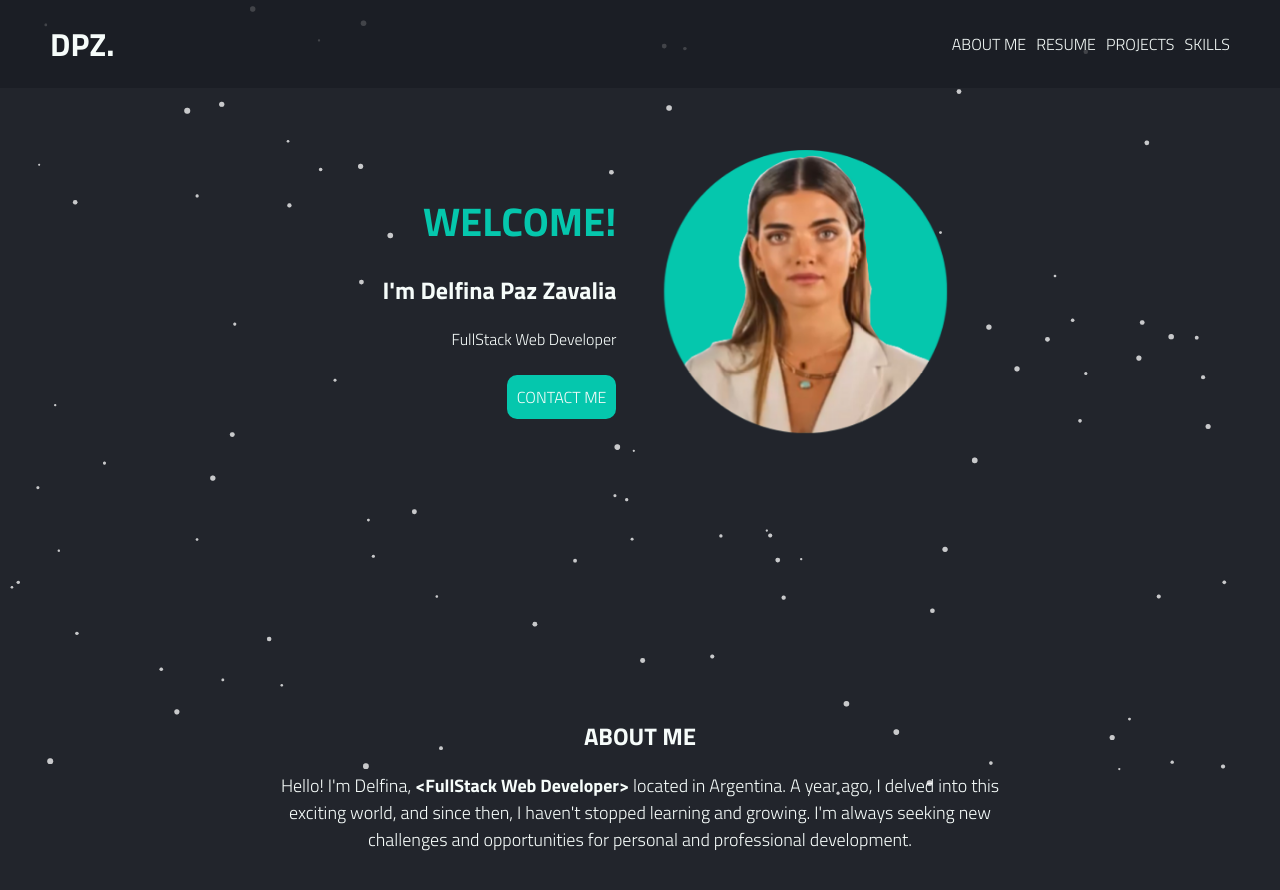
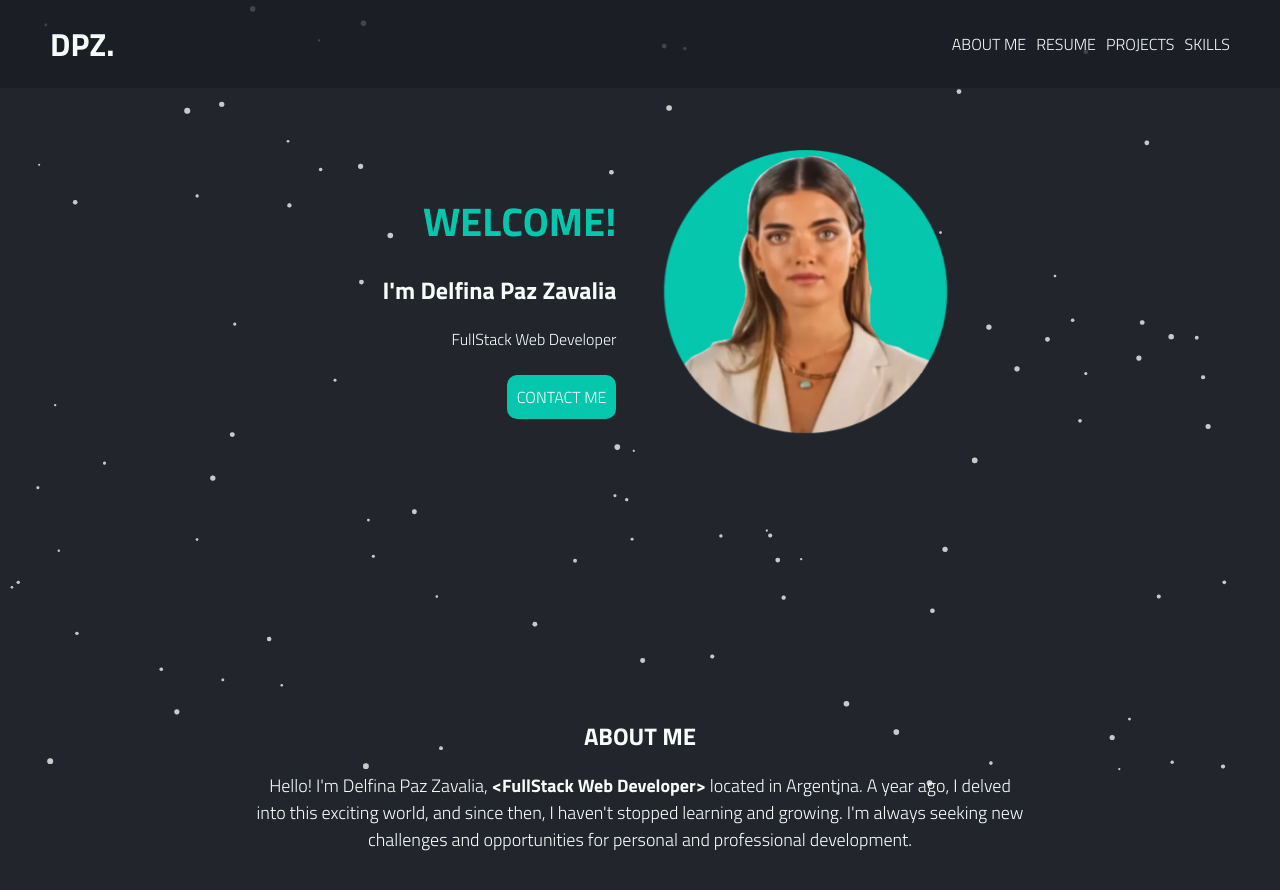
Before and after one commit to delfinapazzavalia/dpzPortfolio, a React (Create React App) app: page / in a window 1280 px wide. Shown: the top 890 px of the page. Built offline with nearby package versions, Linux system fonts and the light colour scheme.

Commit message:
about changes

```diff
--- a/src/component/about/About.jsx
+++ b/src/component/about/About.jsx
@@ -9,7 +9,7 @@ const About = () => {
       <div id="AboutMe" className="about-me-container">
         <h2 className="title">ABOUT ME</h2>
         <p className="text">
-          Hello! I'm Delfina,{" "}
+          Hello! I'm Delfina Paz Zavalia,{" "}
           <strong>
             {"<"}FullStack Web Developer{">"}
           </strong>{" "}
```
